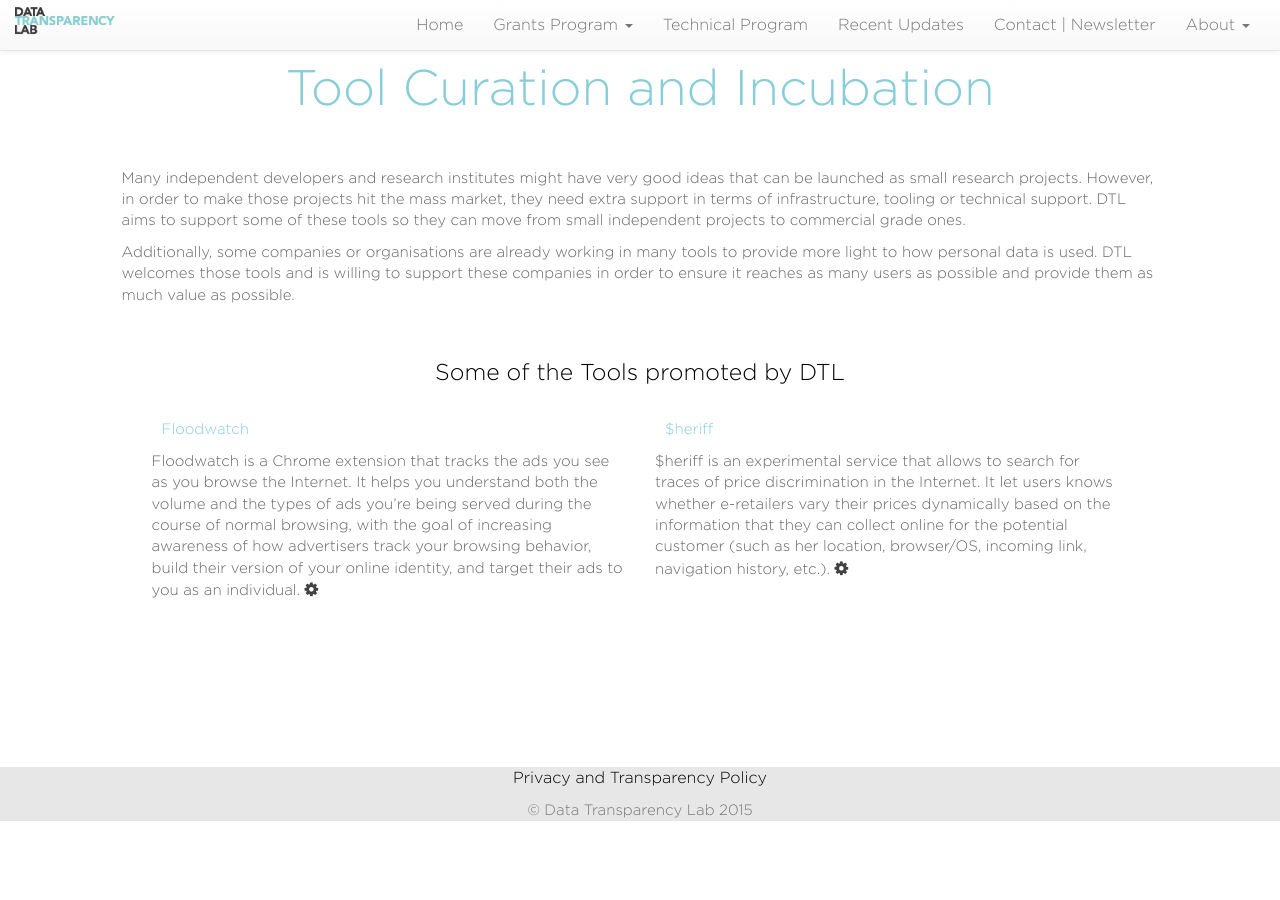
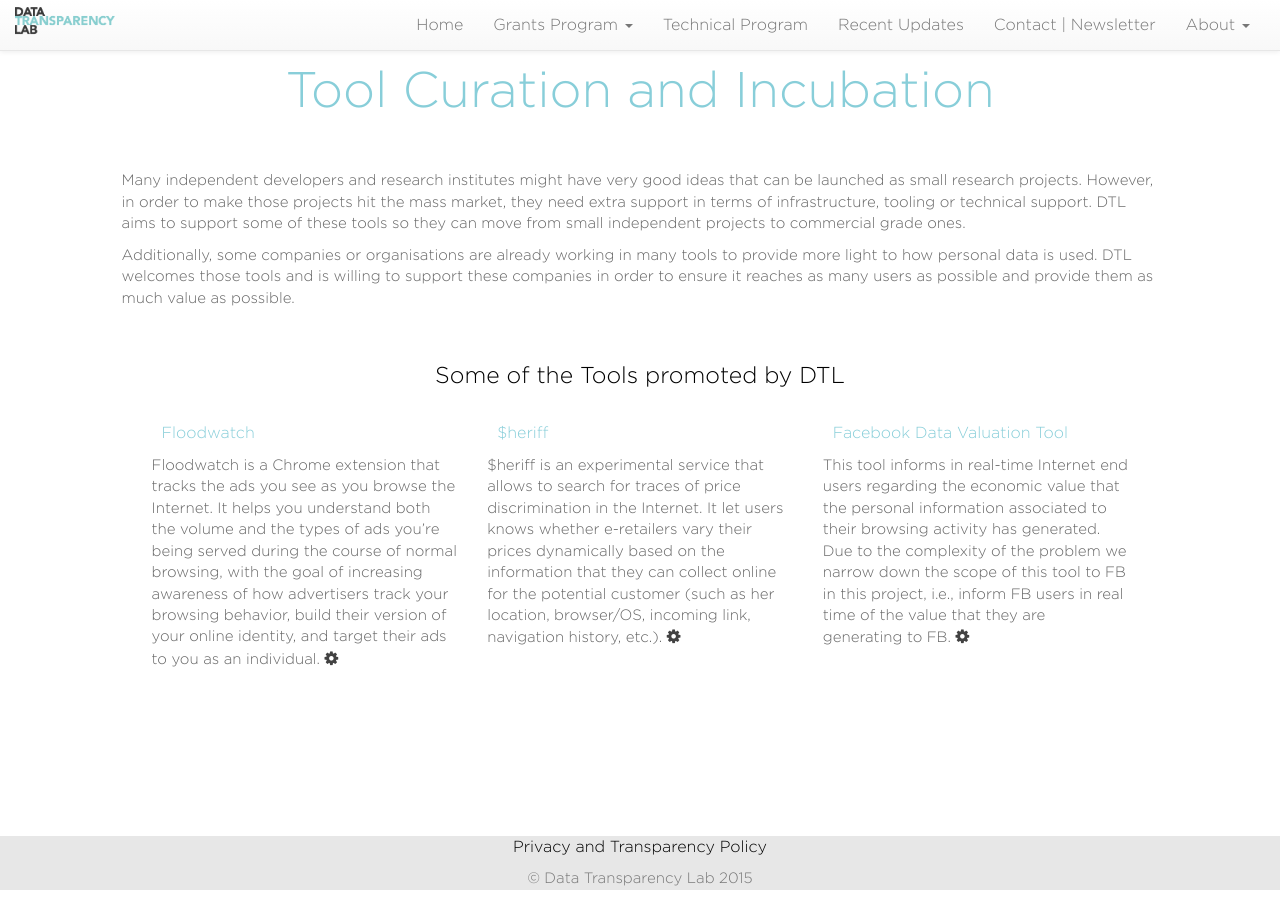
Before and after one commit to datatransparencylab/datatransparencylab.github.io, a Jekyll site: the page built from techprogram.html, in a window 1280 px wide and 900 px high, scrolled down 2703 px. Built offline with Jekyll 4.4.1, drawn with Linux system fonts in a browser that asks for light colours; some web fonts are replaced; before the commit the page ends 3534 px from its top, so only the background shows below that; some of the changed text lies outside the part shown.

```diff
--- a/techprogram.html
+++ b/techprogram.html
@@ -143,7 +143,9 @@ easteregg: yes
       <div class="row">
         <!-- 1 -->
         <div class="col-sm-6 col-md-6 col-lg-6 left-aligned">
+          <a href="http://prod-dtlab-dvers-01.hi.inet:8080/dataset.xhtml?persistentId=doi:10.5072/FK2/RHXUDP&version=DRAFT" target="_blank">
         	<div class="topic-title">Floodwatch</div>
+          </a>
           <p>
           Floodwatch want to assemble the largest amount of advertising
           data. It includes a list with all the advetisement a set of
@@ -206,7 +210,9 @@ easteregg: yes
       <div class="row">
         <!-- 1 -->
         <div class="col-sm-6 col-md-6 col-lg-6 left-aligned">
-        	<div class="topic-title">OpenWPM</div>
+          <a href="https://github.com/citp/OpenWPM/" target="_blank">
+        	  <div class="topic-title">OpenWPM</div>
+          </a>
           <p>
             OpenWPM is a web privacy measurement framework which makes to easy
             to collect data for privacy studies on a scale of thousands to
@@ -224,7 +230,9 @@ easteregg: yes
 		    </div>
         <!-- 2 -->
         <div class="col-sm-6 col-md-6 col-lg-6 left-aligned">
-          <div class="topic-title">Appu</div>
+          <a href="https://github.com/yogeshmundada/appu" target="_blank">
+            <div class="topic-title">Appu</div>
+          </a>
           <p>
             Appu is a Chrome plugin that helps users to keep track of password
             reuse of across multiple websites. Appu notifies user when a
@@ -273,8 +281,10 @@ easteregg: yes
  		  <h4>Some of the Tools promoted by DTL</h4>
       <div class="row">
         <!-- 1 -->
-        <div class="col-sm-6 col-md-6 col-lg-6 left-aligned">
+        <div class="col-sm-4 col-md-4 col-lg-4 left-aligned">
+          <a href="http://floodwatch.o-c-r.org/" target="_blank">
         	<div class="topic-title">Floodwatch</div>
+          </a>
           <p>
             Floodwatch is a Chrome extension that tracks the ads you see as you
             browse the Internet. It helps you understand both the volume and the
@@ -288,8 +298,10 @@ easteregg: yes
           </p>
 		    </div>
         <!-- 2 -->
-        <div class="col-sm-6 col-md-6 col-lg-6 left-aligned">
-          <div class="topic-title">$heriff</div>
+        <div class="col-sm-4 col-md-4 col-lg-4 left-aligned">
+          <a href="http://sheriff.dynu.com/" target="_blank">
+            <div class="topic-title">$heriff</div>
+          </a>
           <p>
             $heriff is an experimental service that allows to search for traces of
             price discrimination in the Internet. It let users knows whether
@@ -301,6 +313,23 @@ easteregg: yes
             </a>
           </p>
         </div>
+        <!-- 3 -->
+        <div class="col-sm-4 col-md-4 col-lg-4 left-aligned">
+          <a href="http://fdvt.org/fdvt/" target="_blank">
+          <div class="topic-title">Facebook Data Valuation Tool</div>
+          </a>
+          <p>
+            This tool informs in real-time Internet end users regarding the
+            economic value that the personal information associated to their
+            browsing activity has generated. Due to the complexity of the
+            problem we narrow down the scope of this tool to FB in this project,
+            i.e., inform FB users in real time of the value that they are
+            generating to FB.
+            <a href="http://fdvt.org/fdvt/" target="_blank">
+              <i class="fa fa-gear fa-1x" style="color:#424242;"></i>
+            </a>
+          </p>
+        </div>
         <div class="clearfix visible-sm-block"></div>
       </div>
 	  </div>
```
Also changed, not shown: other parts of techprogram.html (+3 -1 lines).
